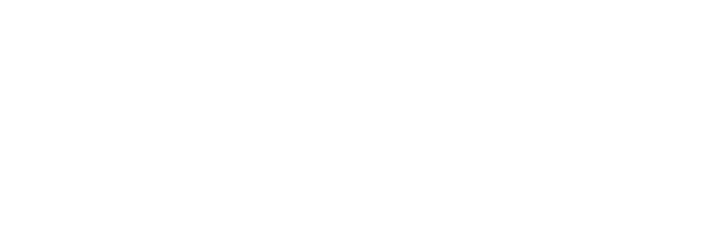
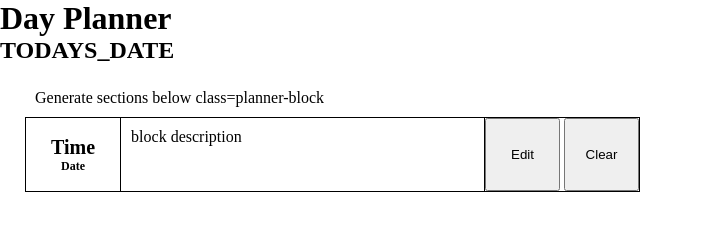
Before and after one commit to hnm938/day-planner-bootcamp, a plain HTML site: page index.html in a window 1280 px wide. Shown: the whole page, without its empty margins (0-703 px from the left). Drawn offline with Linux system fonts and the light colour scheme.

Commit message:
Created basic html and css

```diff
--- a/index.html
+++ b/index.html
@@ -8,7 +8,24 @@
     <title>Day Planner || Abe Hodos</title>
   </head>
   <body>
-
+    <header>
+      <h1>Day Planner</h1>
+      <h2>TODAYS_DATE</h2>
+    </header>
+    <section id="planner-container">
+      <p>Generate sections below class=planner-block</p>
+      <div class="planner-block">
+        <div class="planner-block--data">
+          <h1>Time</h1>
+          <h2>Date</h2>
+        </div>
+        <p>block description</p>
+        <div class="planner-block--options">
+          <button>Edit</button>
+          <button>Clear</button>
+        </div>
+      </div>
+    </section>
   </body>
   <script src="./script.js"></script>
 </html>
--- a/style.scss
+++ b/style.scss
@@ -0,0 +1,70 @@
+* {
+  box-sizing: border-box;
+  margin: 0;
+  padding: 0;
+}
+
+#planner-container {
+  margin: 25px;
+  p {
+    margin: 10px;
+  }
+
+  .planner-block {
+    height: 75px;
+    width: 50%;
+
+    border: solid black 1px;
+
+    display: flex;
+    align-items: center;
+    justify-content: flex-start;
+    flex-direction: row;
+
+    .planner-block--data {
+      // border: solid yellow 1px;
+      height: 100%;
+      width: fit-content;
+      padding: 0 25px;
+
+      display: flex;
+      align-self: center;
+      justify-content: center;
+      flex-direction: column;
+
+      text-align: center;
+
+      border-right: solid black 1px;
+
+      h1 {
+        font-size: 1.25em;
+      }
+
+      h2 {
+        font-size: 0.75em;
+      }
+    }
+
+    p {
+      height: 100%;
+      width: 100%;
+      margin: 0;
+      padding: 10px;
+    }
+
+    .planner-block--options {
+      // border: solid red 1px;
+      height: 100%;
+      width: fit-content;
+
+      white-space: nowrap;
+
+      border-left: solid black 1px;
+
+      button {
+        height: 100%;
+        width: 75px;
+      }
+    }
+  }
+}
```
Also changed, not shown: style.css, 1 other file.
